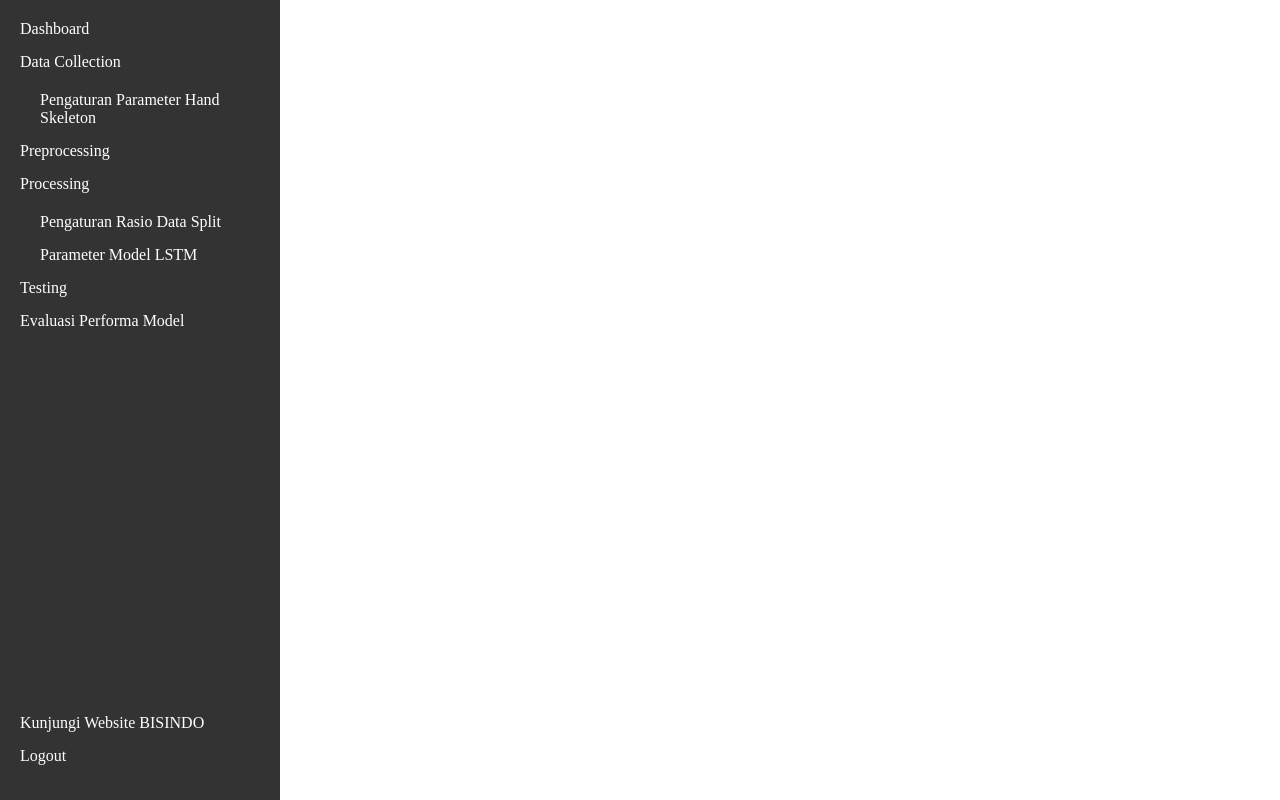
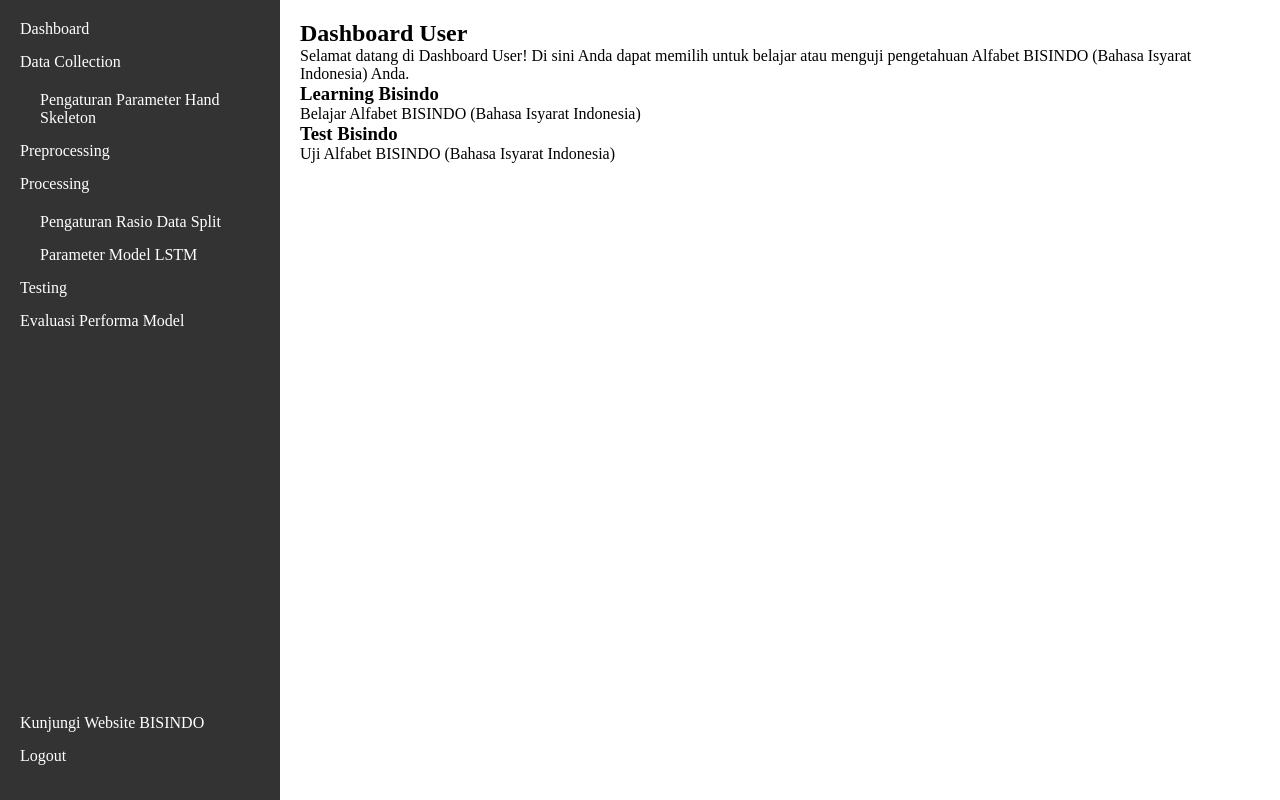
Before and after one commit to srmpandejlaki/BISINDO, a React (Vite) app in the folder frontend/: page /user/dashboard in a window 1280 px wide. Built offline with nearby package versions, Linux system fonts and the light colour scheme.

Commit message:
buat semua file halaman untuk user

```diff
--- a/frontend/src/App.jsx
+++ b/frontend/src/App.jsx
@@ -1,5 +1,8 @@
 import { Route, Routes, Navigate } from "react-router-dom";
+
 import NavBarAdmin from "./shared/components/base/NavBarAdmin";
+
+// admin pages
 import LoginPage from "./features/autentication/pages/LoginPage";
 import DashboardAdmin from "./features/dashboard-admin/pages/DashboardAdmin";
 import DataCollection from "./features/data-collection/pages/DataCollection";
@@ -8,6 +11,11 @@ import Preprocessing from "./features/preprocessing/pages/Preprocessing";
 import Processing from "./features/processing/pages/Processing";
 import TestingPage from "./features/testing/pages/Testing";
 import EvaluationPage from "./features/evaluation/pages/Evaluation";
+
+// user pages
+import DashboardUser from "./features/dashboard-user/pages/DashboardUser";
+import LearningBisindo from "./features/learning-bisindo/pages/LearningBisindo";
+import TestBisindo from "./features/test-bisindo/pages/TestBisindo";
 
 function App() {
 
@@ -24,6 +32,10 @@ function App() {
         <Route path="/admin/processing" element={<Processing />} />
         <Route path="/admin/testing" element={<TestingPage />} />
         <Route path="/admin/evaluation" element={<EvaluationPage />} />
+
+        <Route path="/user/dashboard" element={<DashboardUser />} />
+        <Route path="/user/learning-bisindo" element={<LearningBisindo />} />
+        <Route path="/user/test-bisindo" element={<TestBisindo />} />
       </Routes>
     </main>
   )
--- /dev/null
+++ b/frontend/src/features/dashboard-user/pages/DashboardUser.jsx
@@ -0,0 +1,27 @@
+import React from "react";
+import { NavLink } from "react-router-dom";
+
+function DashboardUser() {
+  return (
+    <div className="content dashboard-user">
+      <div className="pengantar">
+        <h2>Dashboard User</h2>
+        <p>Selamat datang di Dashboard User! Di sini Anda dapat memilih untuk belajar atau menguji pengetahuan Alfabet BISINDO (Bahasa Isyarat Indonesia) Anda.</p>
+      </div>
+      <NavLink to="/user/learning-bisindo">
+        <div className="learning-bisindo-card">
+          <h3>Learning Bisindo</h3>
+          <p>Belajar Alfabet BISINDO (Bahasa Isyarat Indonesia)</p>
+        </div>
+      </NavLink>
+      <NavLink to="/user/test-bisindo">
+        <div className="test-bisindo-card">
+          <h3>Test Bisindo</h3>
+          <p>Uji Alfabet BISINDO (Bahasa Isyarat Indonesia)</p>
+        </div>
+      </NavLink>
+    </div>
+  );
+}
+
+export default DashboardUser;
--- /dev/null
+++ b/frontend/src/features/learning-bisindo/pages/LearningBisindo.jsx
@@ -0,0 +1,16 @@
+import React from "react";
+import { NavLink } from "react-router-dom";
+
+function LearningBisindo() {
+  return (
+    <div className="content">
+      <h1>Learning Bisindo</h1>
+      <p>Belajar Alfabet BISINDO (Bahasa Isyarat Indonesia)</p>
+      <NavLink to="/user/dashboard">
+        <button>Kembali</button>
+      </NavLink>
+    </div>
+  )
+};
+
+export default LearningBisindo;
--- /dev/null
+++ b/frontend/src/features/test-bisindo/pages/TestBisindo.jsx
@@ -0,0 +1,16 @@
+import React from "react";
+import { NavLink } from "react-router-dom";
+
+function TestBisindo() {
+  return (
+    <div className="content test-bisindo-page">
+      <h1>Test Bisindo</h1>
+      <p>Uji Alfabet BISINDO (Bahasa Isyarat Indonesia)</p>
+      <NavLink to="/user/dashboard">
+        <button>Kembali</button>
+      </NavLink>
+    </div>
+  )
+};
+
+export default TestBisindo;
--- a/frontend/src/shared/components/base/NavBarAdmin.jsx
+++ b/frontend/src/shared/components/base/NavBarAdmin.jsx
@@ -23,7 +23,7 @@ function NavBarAdmin() {
         <li><a href="/admin/evaluation">Evaluasi Performa Model</a></li>
       </ul>
       <ul>
-        <li><a href="/website-bisindo">Kunjungi Website BISINDO</a></li>
+        <li><a href="/user/dashboard">Kunjungi Website BISINDO</a></li>
         <li><a href="/admin/login">Logout</a></li>
       </ul>
     </nav>
```
Also changed, not shown: 1 other file (tests, documents, lock files or other folders).
